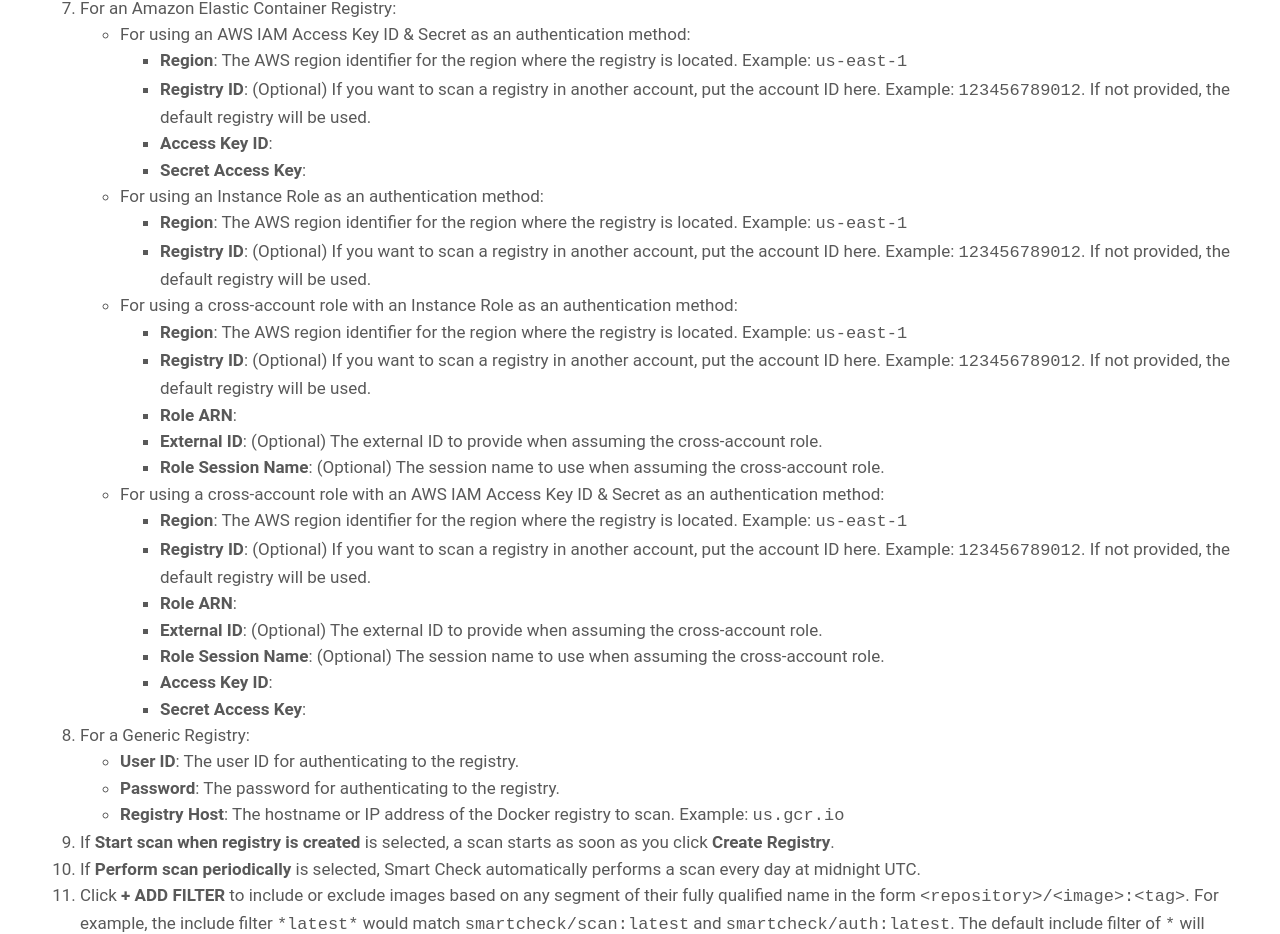
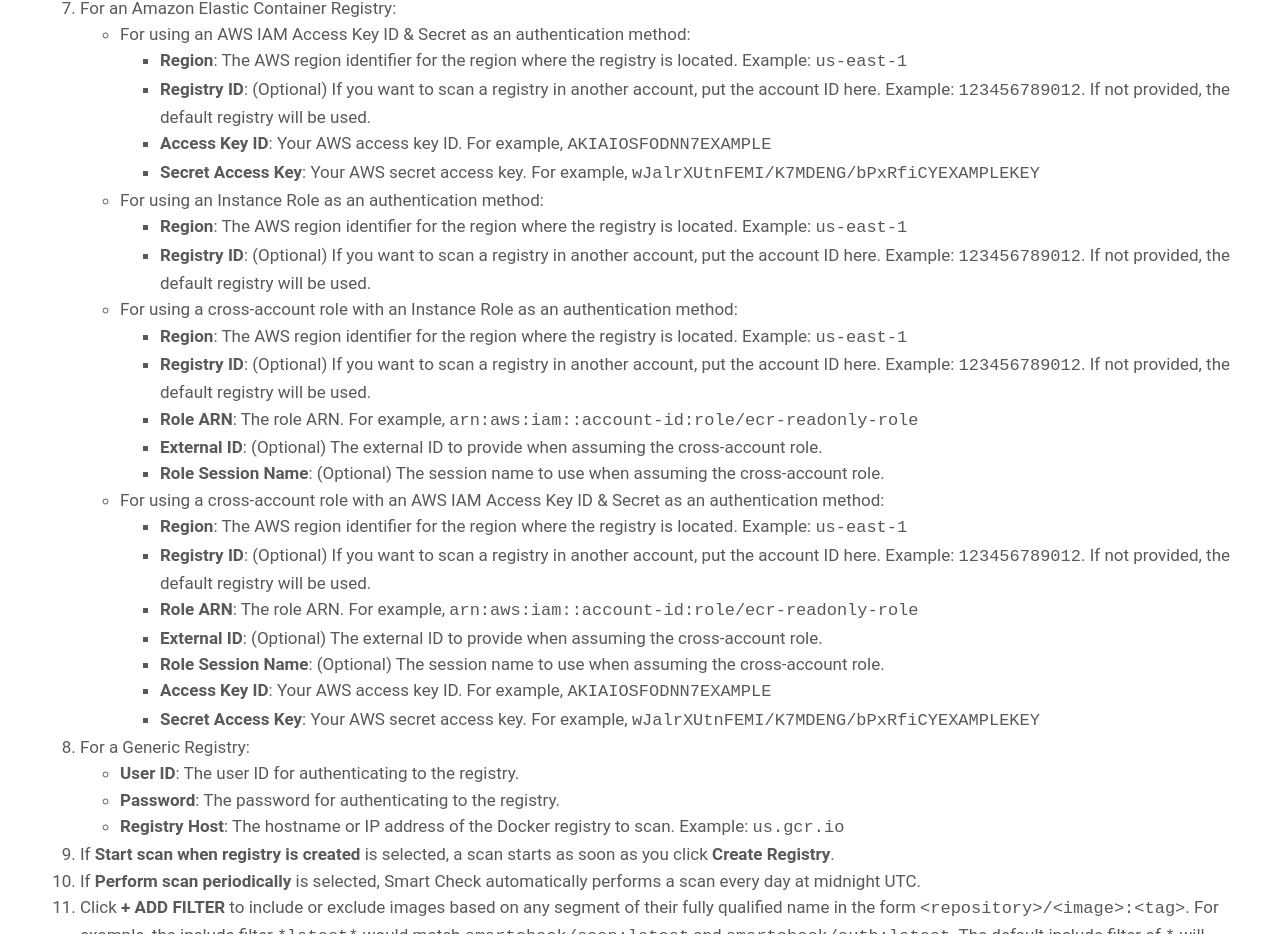
Before and after one commit to deep-security/smartcheck-docs, a plain HTML site: page admin_docs/admin.html in a window 1280 px wide. Shown: the part 7031-7965 px from the top of the page. Drawn offline with Linux system fonts and the light colour scheme.

Commit message:
Finished populating parameters for new/updated authentication methods

```diff
--- a/admin_docs/admin.html
+++ b/admin_docs/admin.html
@@ -200,21 +200,16 @@
             <ol>
                 <li>On the left side of the Smart Check administrator console, click <img src="images/icon-registries.png" alt="Registries icon"/> <strong>Registries</strong>.</li>
                 <li>Click <strong> + CREATE </strong>to add a registry.</li>
-                <li>On the Create Registry page, in the <strong>Name</strong> field, enter a descriptive name for the registry. This name does not necessarily need to match the namespace of your Docker registry. If you plan to add multiple registries, you’ll use this name to tell them apart in the Smart Check administrator console. The name should be short but meaningful, with a maximum of 256 characters.</li>
+                <li>On the Create Registry page, in the <strong>Name</strong> field, enter a descriptive name for the registry. This name does not necessarily need to match the namespace of your Docker registry. If you plan to add multiple registries, you’ll use this name to tell them apart in the Smart Check administrator console. The name should be short but meaningful, with a maximum of 255 characters.</li>
                 <li>In the <strong>Description</strong> field, enter an optional description of the registry. This is useful if you need to capture a bit more information than the Name field allows.</li>
                 <li>In the <strong>Registry Type</strong> field, select the type of registry you're adding:
                     <ul>
 <!-- ARGUS-1770 draft/update start -->
-                        <!-- TODO:
-                            * Do you want me to fix the indentation of this entire HTML document in a separate commit?
-                            * Should I turn these into local links to point to the IDs mentioned in the question below?
-                        -->
                         <li>Google Cloud Registry</li>
                         <li>Amazon Elastic Cloud Registry</li>
                         <li>Generic Registry</li>
                     </ul>
                 </li>
-                <!-- TODO: Do we want to create IDs for each of these registry types, so we can link to them from the list above?  -->
                 <li>For a Google Cloud Registry, enter:
                     <ul>
                         <li><strong>JSON key file</strong>: JSON key that Smart Check will use to access your repository.</li>
@@ -227,8 +222,8 @@
                             <ul>
                                 <li><strong>Region</strong>: The AWS region identifier for the region where the registry is located. Example: <code>us-east-1</code></li>
                                 <li><strong>Registry ID</strong>: (Optional) If you want to scan a registry in another account, put the account ID here. Example: <code>123456789012</code>. If not provided, the default registry will be used.</li>
-                                <li><strong>Access Key ID</strong>: <!-- TODO: What should be put here? --></li>
-                                <li><strong>Secret Access Key</strong>: <!-- TODO: What should be put here? --></li>
+                                <li><strong>Access Key ID</strong>: Your AWS access key ID. For example, <code>AKIAIOSFODNN7EXAMPLE</code></li>
+                                <li><strong>Secret Access Key</strong>: Your AWS secret access key. For example, <code>wJalrXUtnFEMI/K7MDENG/bPxRfiCYEXAMPLEKEY</code></li>
                             </ul>
                         </li>
                         <li>For using an Instance Role as an authentication method:
@@ -241,7 +236,7 @@
                             <ul>
                                 <li><strong>Region</strong>: The AWS region identifier for the region where the registry is located. Example: <code>us-east-1</code></li>
                                 <li><strong>Registry ID</strong>: (Optional) If you want to scan a registry in another account, put the account ID here. Example: <code>123456789012</code>. If not provided, the default registry will be used.</li>
-                                <li><strong>Role ARN</strong>: <!-- TODO: What should be put here --></li>
+                                <li><strong>Role ARN</strong>: The role ARN. For example, <code>arn:aws:iam::account-id:role/ecr-readonly-role</code></li>
                                 <li><strong>External ID</strong>: (Optional) The external ID to provide when assuming the cross-account role.</li>
                                 <li><strong>Role Session Name</strong>: (Optional) The session name to use when assuming the cross-account role.</li>
                             </ul>
@@ -250,11 +245,11 @@
                             <ul>
                                 <li><strong>Region</strong>: The AWS region identifier for the region where the registry is located. Example: <code>us-east-1</code></li>
                                 <li><strong>Registry ID</strong>: (Optional) If you want to scan a registry in another account, put the account ID here. Example: <code>123456789012</code>. If not provided, the default registry will be used.</li>
-                                <li><strong>Role ARN</strong>: <!-- TODO: What should be put here --></li>
+                                <li><strong>Role ARN</strong>: The role ARN. For example, <code>arn:aws:iam::account-id:role/ecr-readonly-role</code></li>
                                 <li><strong>External ID</strong>: (Optional) The external ID to provide when assuming the cross-account role.</li>
                                 <li><strong>Role Session Name</strong>: (Optional) The session name to use when assuming the cross-account role.</li>
-                                <li><strong>Access Key ID</strong>: <!-- TODO: What should be put here --></li>
-                                <li><strong>Secret Access Key</strong>: <!-- TODO: What should be put here --></li>
+                                <li><strong>Access Key ID</strong>: Your AWS access key ID. For example, <code>AKIAIOSFODNN7EXAMPLE</code></li>
+                                <li><strong>Secret Access Key</strong>: Your AWS secret access key. For example, <code>wJalrXUtnFEMI/K7MDENG/bPxRfiCYEXAMPLEKEY</code></li>
                             </ul>
                         </li>
                     </ul>
@@ -266,37 +261,7 @@
                         <li><strong>Registry Host</strong>: The hostname or IP address of the Docker registry to scan. Example: <code>us.gcr.io</code></li>
                     </ul>
                 </li>
-
-<!-- Old ################## -->
-                <!-- TODO: Is it okay to remove this information now that all of the info above is updated?
-                <li>For Amazon Elastic Container Registry - Cross-account role using AWS IAM Access Key ID & Secret
-                    <ul>
-                        <li><strong>Registry Type</strong>: Amazon Elastic Container Registry</li>
-                        <li><strong>Region:</strong>
-                            <li>For an Amazon Elastic Cloud Registry, enter:
-                                <ul>
-                                    <li><strong>Region: </strong>AWS region identifier where your registry it located</li>
-                                    <li><strong>Registry ID: </strong> (Optional) If you want to scan a registry in another account, enter the account ID here. If you do not specify an account, Smart Check will use the default registry.</li>
-                                    <li><strong>Use cross-account role: </strong>Select this option if you want to scan a registry in another account. </li>
-                                    <li><strong>Authentication method: </strong> Select either <strong>Instance Role</strong> or <strong>Access Key ID &amp; Secret</strong>. Specifying access keys is discouraged because the keys need to be updated periodically (for security reasons), which creates management overhead. </li>
-                                </ul>
-                            </li>
-                            <li>For a Generic Registry, enter:
-                                <ul>
-                                    <li><strong>Registry Host: </strong>Hostname or IP address of the Docker registry you want to scan</li>
-                                    <li><strong>Registry User: </strong>Username that Smart Check will use to access your repository</li>
-                                    <li><strong>Password: </strong>Password that Smart Check will use to access your repository</li>
-                                    <li><strong>HTTPS Configuration:</strong>
-                                        <ul>
-                                            <li><strong>Skip registry certificate validation (insecure): </strong>By default, Smart Check validates the TLS certificate associated with your registry. This validation requires that Smart Check trust the certificate of the CA that issued the registry certificate. If you don&rsquo;t have the CA certificate, you can select <strong>Skip registry certificate validation (insecure)</strong>.</li>
-                                            <li><strong>Trust: </strong>Deep Security Smart Check has a built-in set of certificate authorities that it trusts. If your registry has a certificate that was issued by a well-known certificate authority, then you should not need to do anything for Smart Check to trust your registry. If the registry certificate was issued by a private certificate authority, you can upload the certificate authority's certificate (.pem file).</li>
-                                        </ul>
-                                    </li>
-                                </ul>
-                            </li>
-                -->
-<!-- END OLD ################# -->
-<!-- ARGUS-1770 update start -->
+<!-- ARGUS-1770 update end -->
            <li>If <strong>Start scan when registry is created</strong> is selected, a scan  starts as soon as you click <strong>Create Registry</strong>. </li>
            <li>If  <strong>Perform scan periodically</strong> is selected, Smart Check automatically performs a scan every day at midnight UTC.</li>
            <li>Click <strong>+ ADD FILTER</strong> to include or exclude images based on any segment of their fully qualified name in the form <code>&lt;repository&gt;/&lt;image&gt;:&lt;tag&gt;</code>. For example, the include filter <code>*latest*</code> would match <code>smartcheck/scan:latest</code> and <code>smartcheck/auth:latest</code>. The default include filter of <code>*</code> will select all images in the registry.</li>
```
